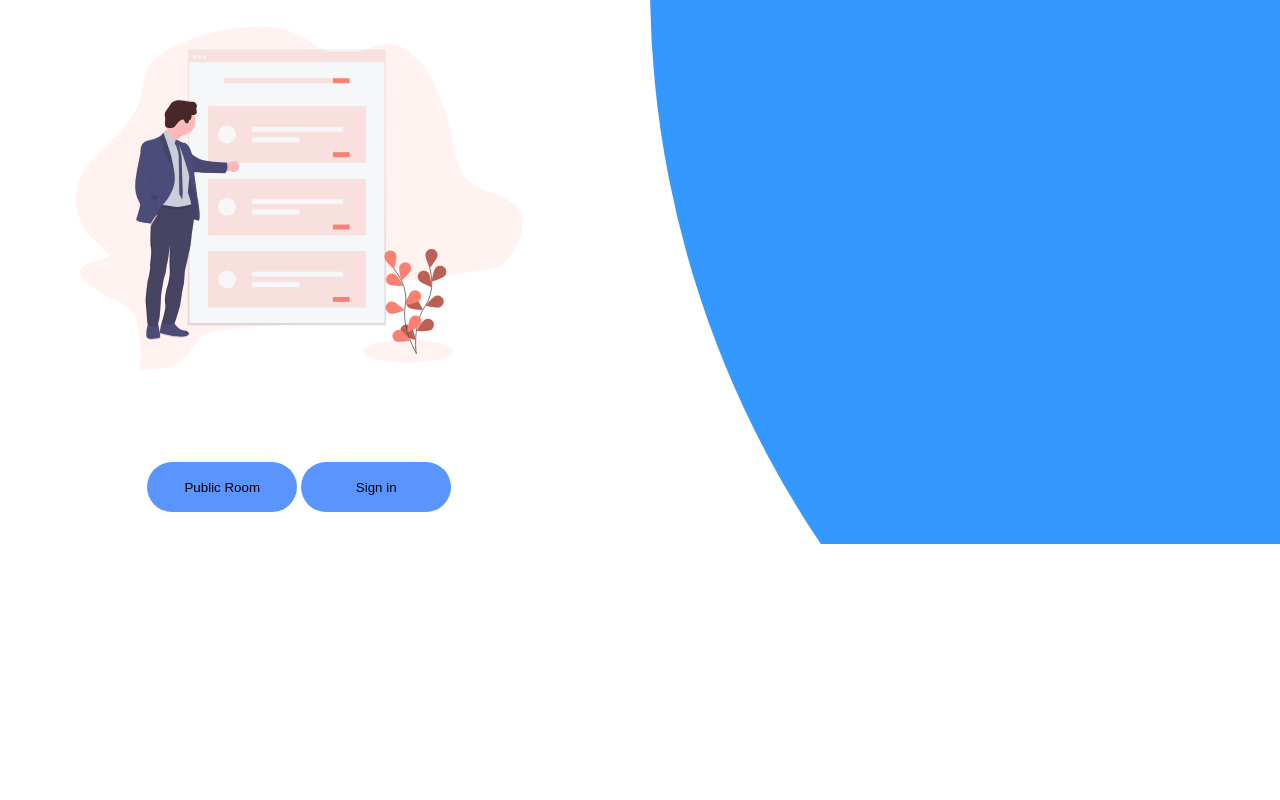
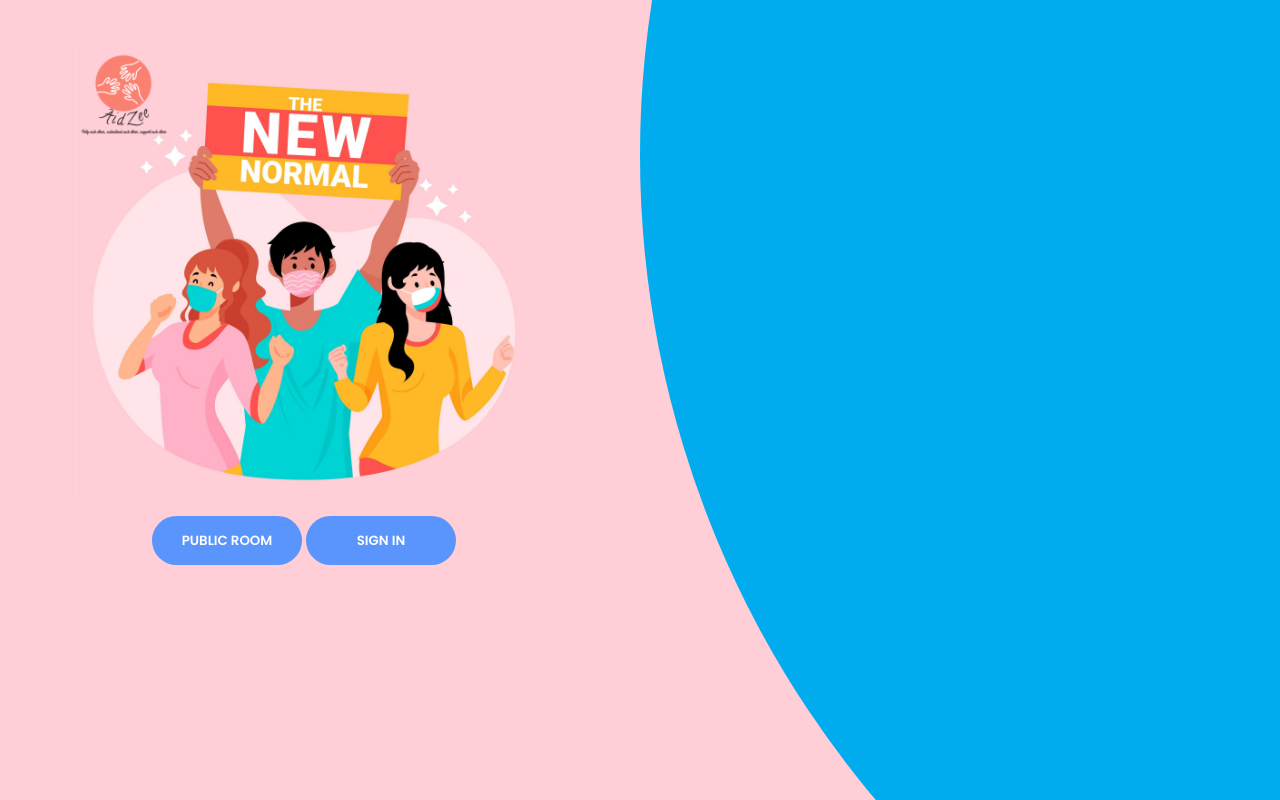
Before and after one commit to Aagam-Jain-113/AidZee, a plain HTML site: page index.html in a window 1280 px wide. Drawn offline with Linux system fonts and the light colour scheme.

Commit message:
Fixing Home Overflow

```diff
--- a/index.html
+++ b/index.html
@@ -1,26 +1,24 @@
 <!DOCTYPE html>
 <html lang="en">
-
 <head>
     <meta charset="UTF-8">
     <meta name="viewport" content="width=device-width, initial-scale=1.0">
     <link href="./static/css/style.css" rel="stylesheet">
     <title>AIDZEE</title>
 </head>
-
 <body>
     <div class="grid-container">
         <div class="grid-child-1">
             <div class="button">
-                <img src="./static/img/pic.svg">
+                <img src="./static/img/bg1v2.png">
                 <a href="#"><button class="btn1"> Public Room </button></a>
-                <a href="#"><button class="btn2"> Sign in </button></a>
+                <a href="./templates/portal.html"><button class="btn2"> Sign in </button></a>
             </div>
         </div>
 
         <div class="grid-child-2">
             <a class="twitter-timeline" data-width="400" data-height="450"
-            href="https://twitter.com/NASA?ref_src=twsrc%5Etfw"></a>
+            href="https://twitter.com/reuters?ref_src=twsrc%5Etfw"></a>
         <script async src="https://platform.twitter.com/widgets.js" charset="utf-8"></script>
         </div>
 
--- a/static/css/style.css
+++ b/static/css/style.css
@@ -1,3 +1,5 @@
+@import url("https://fonts.googleapis.com/css2?family=Poppins:wght@200;300;400;500;600;700;800&display=swap");
+
 *{
     padding: 0;
     margin: 0;
@@ -7,29 +9,34 @@
 
 .grid-container {
     display: grid;
+    position: relative;
     grid-template-columns: 1fr 1fr;
-    grid-gap: 20px;
-    justify-content: space-around;
+    /* grid-gap: 20px; */
     text-align: center;
+    background-color: #ffced7;
+    min-height: 100vh;
     overflow: hidden;
 }
 
-.btn1,.btn2{
-    border: none;
-    border-radius: 40px;
-    width: 150px;
-    height: 50px;
-    cursor: pointer;
-    background: #5995fd;
-    margin-top: 0px;
+.grid-child-1{
+    padding: 3rem 17% 2rem 12%;
 }
 
-.btn1:hover, .btn2:hover{
-    background:  #4d84e2;
-}
-
-.btn2{
-    margin-top: 10px;
+.grid-child-2{
+    /* position: relative;
+    overflow: hidden;
+    padding: 3rem 12% 10rem 17%;
+    */
+    position: absolute;
+    top: 50%;
+    transform: translate(-50%, -50%);
+    left: 75%;
+    width: 50%;
+    transition: 1s 0.7s ease-in-out;
+    display: grid;
+    grid-template-columns: 1fr;
+    z-index: 5;
+    padding: 3rem 12% 10rem 10%;
 }
 
 .grid-child-2:before{
@@ -38,44 +45,47 @@
     width: 2000px;
     height: 2000px;
     border-radius: 50%;
-        background: linear-gradient(-45deg, #3399ff ,#3399ff);
-        margin-top: -10%;
+    background-image: linear-gradient(-45deg,  #00acee 0%, #00acee 100%);
+    top: -10%;
     left: 0%;
     transform: translateY(-50%);
     z-index: -1;
 }
 
 
-.grid-child-1:before{
-    content: '';
-    position: absolute;
-    width: 2000px;
-    height: 2000px;
-    border-radius: 50%;
-    background: linear-gradient(-45deg, #fa8072 ,#d8301d);
-    bottom: 10%;
-    right: 0%;
-    transform: translateY(-50%);
-    z-index: -1;
+.btn1,.btn2{
+    border: none;
+    border-radius: 49px;
+    width: 150px;
+    height: 49px;
+    color: #fff;
+    cursor: pointer;
+    text-transform: uppercase;
+    font-weight: 600;
+    background-color: #5995fd;
+    margin-top: 0px;
+    transition: 0.5s;
+    font-family: "Poppins", sans-serif;
 }
+
+.btn1:hover, .btn2:hover{
+    background-color: #FA8072 ;
+}
+
+.btn2{
+    margin-top: 10px;
+}
+
+
 
 .twitter-timeline{
     margin: 100px;
 }
 
-.grid-child-1{
-    padding: 3rem 17% 2rem 12%;
-}
-
-.grid-child-2{
-    position: relative;
-    overflow: hidden;
-    padding: 3rem 12% 10rem 17%;
-}
 
 img{
-    height: 500px;
+    /* height: 500px; */
     width: 100%;
     z-index: -1;
-    margin-top: -100px;
+    /* margin-top: -100px; */
 }
```
Also changed, not shown: static/img/bg1.jpg (renamed from static/img/4190551.jpg), static/img/bg1v2.png (added), 2 other files. Lines whose indentation alone changed are shown as unchanged.
